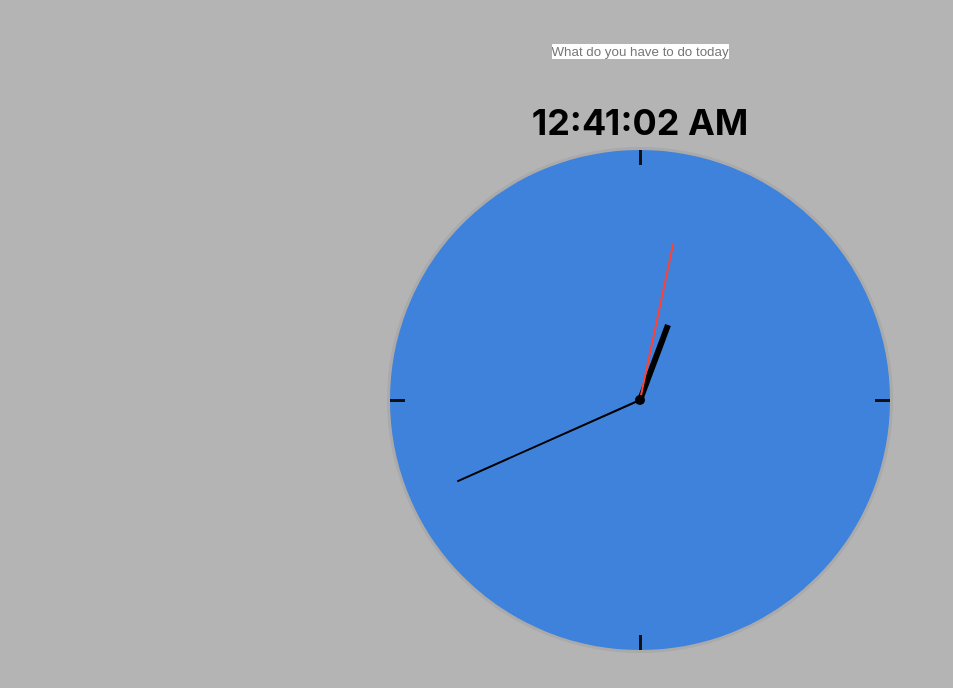
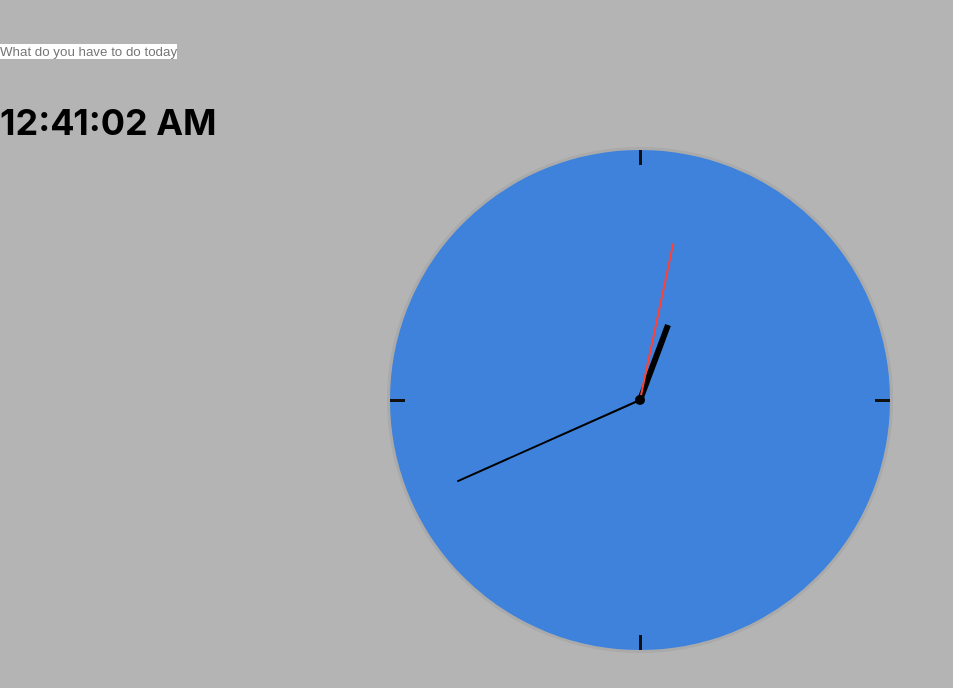
Before and after one commit to vparv/clock, a plain HTML site: page index.html in a window 1280 px wide. Shown: the whole page, without its empty margins (0-953 px from the left). Drawn offline with Linux system fonts and the light colour scheme.

Commit message:
moved task list

```diff
--- a/index.html
+++ b/index.html
@@ -17,7 +17,7 @@
       <div class="center"></div>
     </div>
     <div>
-      <h1><span id="datetime" style = "position:relative; top:100px" ></span></h1>
+      <h1><span id="datetime" style = "position:relative; top:100px; text-align: center;" ></span></h1>
       <input id="input" placeholder="What do you have to do today?" />
       <ul id = "list"></ul>
     </div>
--- a/style.css
+++ b/style.css
@@ -7,7 +7,6 @@
 body {
   background-color: #b4b4b4;
   font-family:-apple-system, BlinkMacSystemFont, 'Segoe UI', Roboto, Oxygen, Ubuntu, Cantarell, 'Open Sans', 'Helvetica Neue', sans-serif;
-  text-align: center;
   margin: auto;
   top: 100px;
   font-size: large;
```
